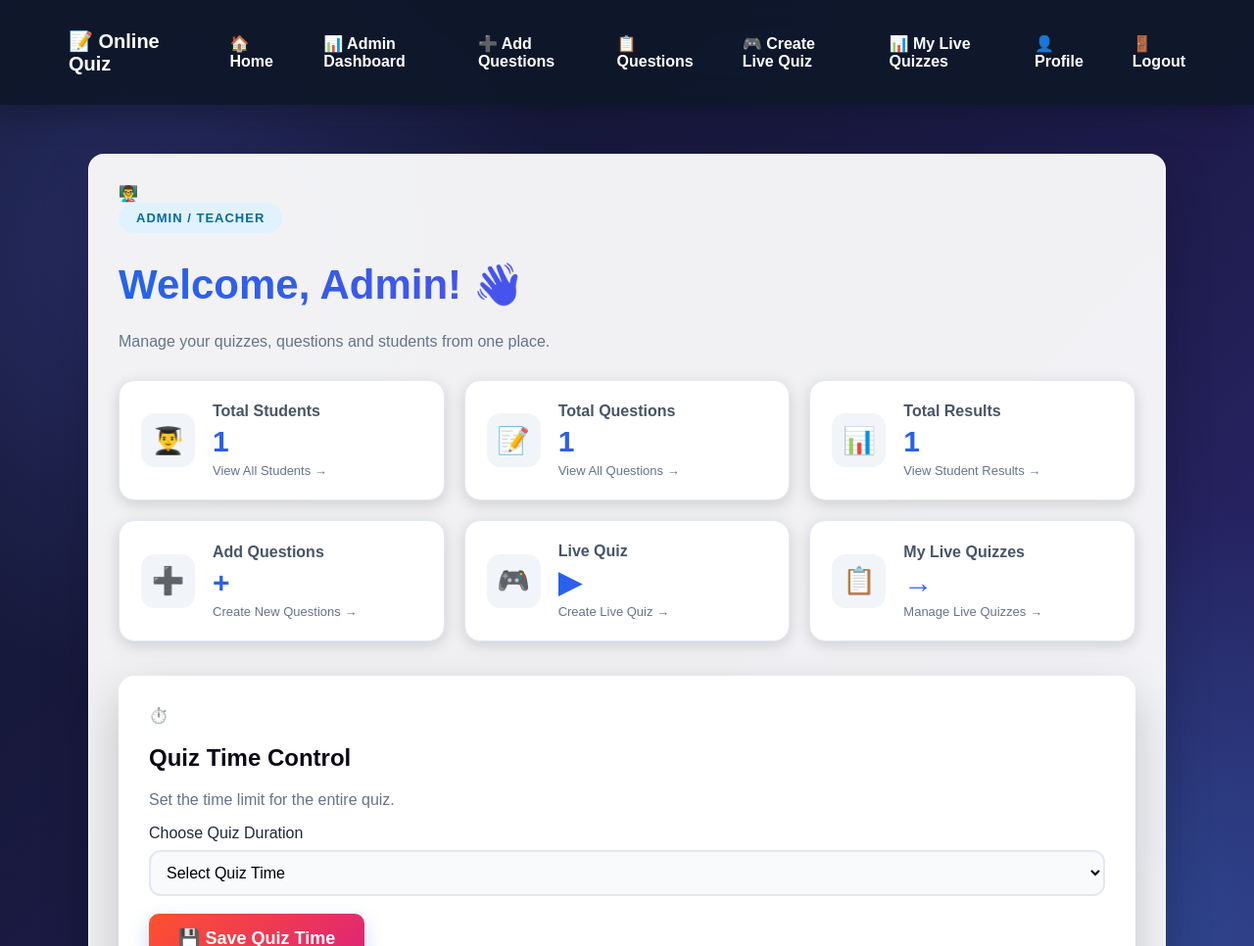
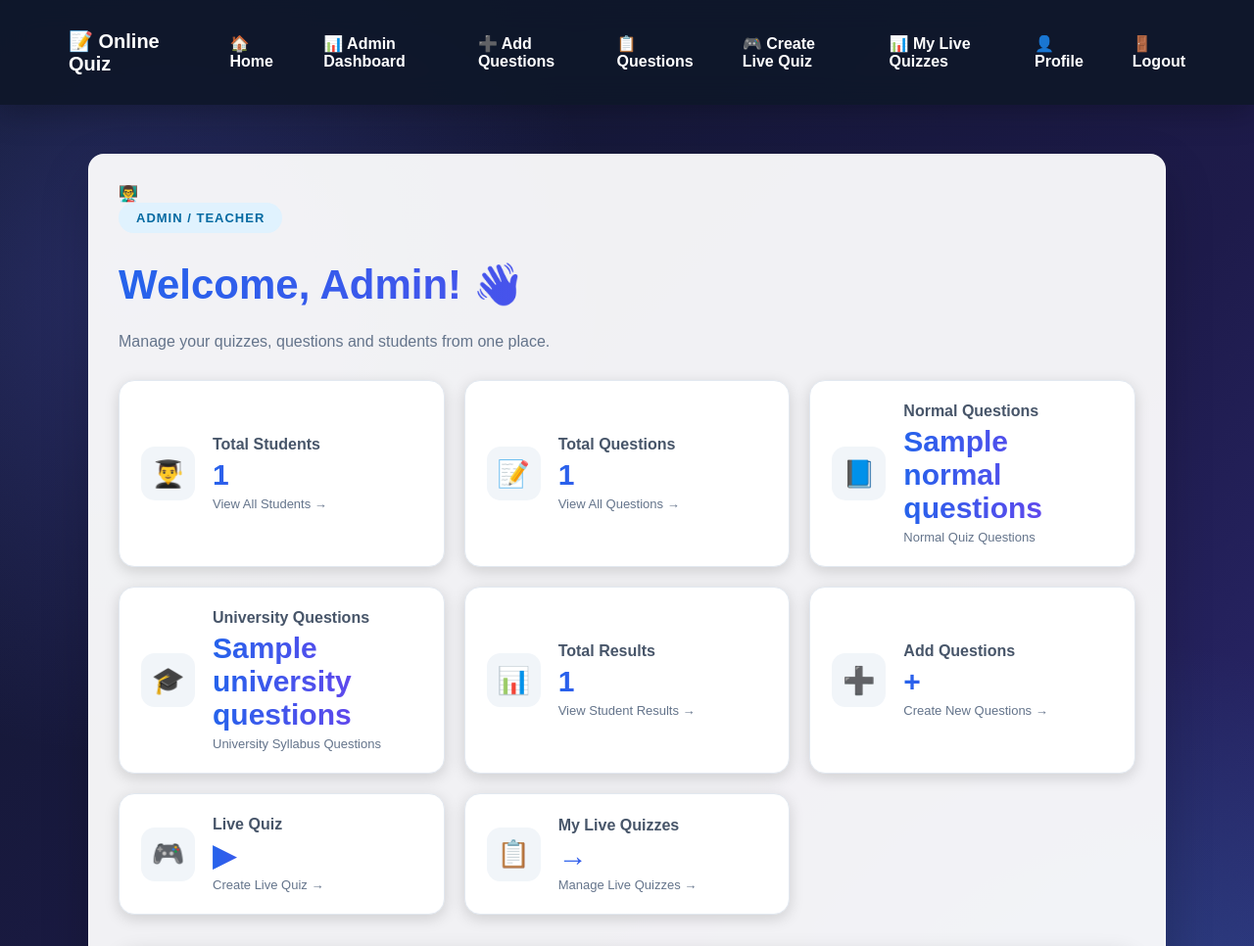
Before and after one commit to Sum332/online-quiz-management-system, a Python web app: template templates/admin.html in a window 1280 px wide. Shown: the top 966 px of the page at 98% size. Run offline with Jinja, Linux system fonts and the light colour scheme; the template is opened without the code that fills it: most values are stand-ins (such as "Sample title", 1, 10 or a date in 2020).

Commit message:
Added admin and student dashboard background videos

```diff
--- a/static/style.css
+++ b/static/style.css
@@ -311,8 +311,16 @@ a:hover {
 
 body {
   background:
-        radial-gradient(circle at 10% 20%, rgba(99, 102, 241, 0.25), transparent 30%),
-        radial-gradient(circle at 90% 80%, rgba(56, 189, 248, 0.20), transparent 30%),
+    radial-gradient(
+      circle at 10% 20%,
+      rgba(99, 102, 241, 0.25),
+      transparent 30%
+    ),
+    radial-gradient(
+      circle at 90% 80%,
+      rgba(56, 189, 248, 0.2),
+      transparent 30%
+    ),
     linear-gradient(135deg, #0f172a, #1e1b4b 55%, #312e81);
   min-height: 100vh;
 }
@@ -327,7 +335,7 @@ body {
 .card {
   background: rgba(255, 255, 255, 0.94);
   border: 1px solid rgba(255, 255, 255, 0.35);
-    box-shadow: 0 20px 50px rgba(0, 0, 0, 0.20);
+  box-shadow: 0 20px 50px rgba(0, 0, 0, 0.2);
   transition: 0.3s ease;
 }
 
--- a/templates/admin.html
+++ b/templates/admin.html
@@ -73,8 +73,8 @@
 
         </div>
 
-        <!-- Admin Statistics -->
 
+<!-- Admin Statistics -->
 <div class="admin-statistics">
 
     <a href="/admin/students" class="stat-card">
@@ -92,6 +92,24 @@
             <h3>Total Questions</h3>
             <h1>{{ total_questions }}</h1>
             <p>View All Questions →</p>
+        </div>
+    </a>
+
+    <a href="/view_questions?type=normal" class="stat-card">
+        <div class="stat-icon">📘</div>
+        <div class="stat-content">
+            <h3>Normal Questions</h3>
+            <h1>{{ normal_questions }}</h1>
+            <p>Normal Quiz Questions</p>
+        </div>
+    </a>
+
+    <a href="/view_questions?type=university" class="stat-card">
+        <div class="stat-icon">🎓</div>
+        <div class="stat-content">
+            <h3>University Questions</h3>
+            <h1>{{ university_questions }}</h1>
+            <p>University Syllabus Questions</p>
         </div>
     </a>
 
@@ -133,90 +151,30 @@
 
 </div>
 
-        <!-- Quiz Timer -->
-        <div class="card admin-setting-card">
 
-            <div class="setting-header">
+<!-- Admin Study Video Banner -->
+<section class="dashboard-video">
 
-                <div class="setting-icon">
-                    ⏱️
-                </div>
+    <video autoplay muted loop playsinline class="bg-video">
+        <source src="{{ url_for('static', filename='videos/study-bg.mp4') }}"
+                type="video/mp4">
+    </video>
 
-                <div>
+    <div class="video-overlay"></div>
 
-                    <h2>
-                        Quiz Time Control
-                    </h2>
+    <div class="video-content">
+        <h2>Learn. Manage. Achieve. 🎓</h2>
 
-                    <p class="subtitle">
-                        Set the time limit for the entire quiz.
-                    </p>
+        <p>
+            Manage your quizzes, guide students
+            and make learning better every day.
+        </p>
+    </div>
 
-                </div>
-
-            </div>
+</section>
 
 
-            <form action="/admin/set-quiz-time"
-                  method="POST"
-                  class="timer-form">
-
-                <label for="quiz_time">
-                    Choose Quiz Duration
-                </label>
-
-                <select name="quiz_time"
-                        id="quiz_time"
-                        required>
-
-                    <option value="">
-                        Select Quiz Time
-                    </option>
-
-                    <option value="0.5">
-                        30 Seconds
-                    </option>
-
-                    <option value="1">
-                        1 Minute
-                    </option>
-
-                    <option value="2">
-                        2 Minutes
-                    </option>
-
-                    <option value="5">
-                        5 Minutes
-                    </option>
-
-                    <option value="10">
-                        10 Minutes
-                    </option>
-
-                    <option value="15">
-                        15 Minutes
-                    </option>
-
-                    <option value="20">
-                        20 Minutes
-                    </option>
-
-                    <option value="30">
-                        30 Minutes
-                    </option>
-
-                </select>
-
-                <button type="submit" class="btn">
-                    💾 Save Quiz Time
-                </button>
-
-            </form>
-
-        </div>
-
-
-        <!-- Admin Information -->
+<!-- Admin Information -->
         <div class="admin-info">
 
             <div class="info-item">
```
Also changed, not shown: other parts of static/style.css (+72 -12 lines), app.py (+81 -47 lines), templates/dashboard.html (+20 -0 lines), 2 other files. Lines whose indentation alone changed are shown as unchanged.
